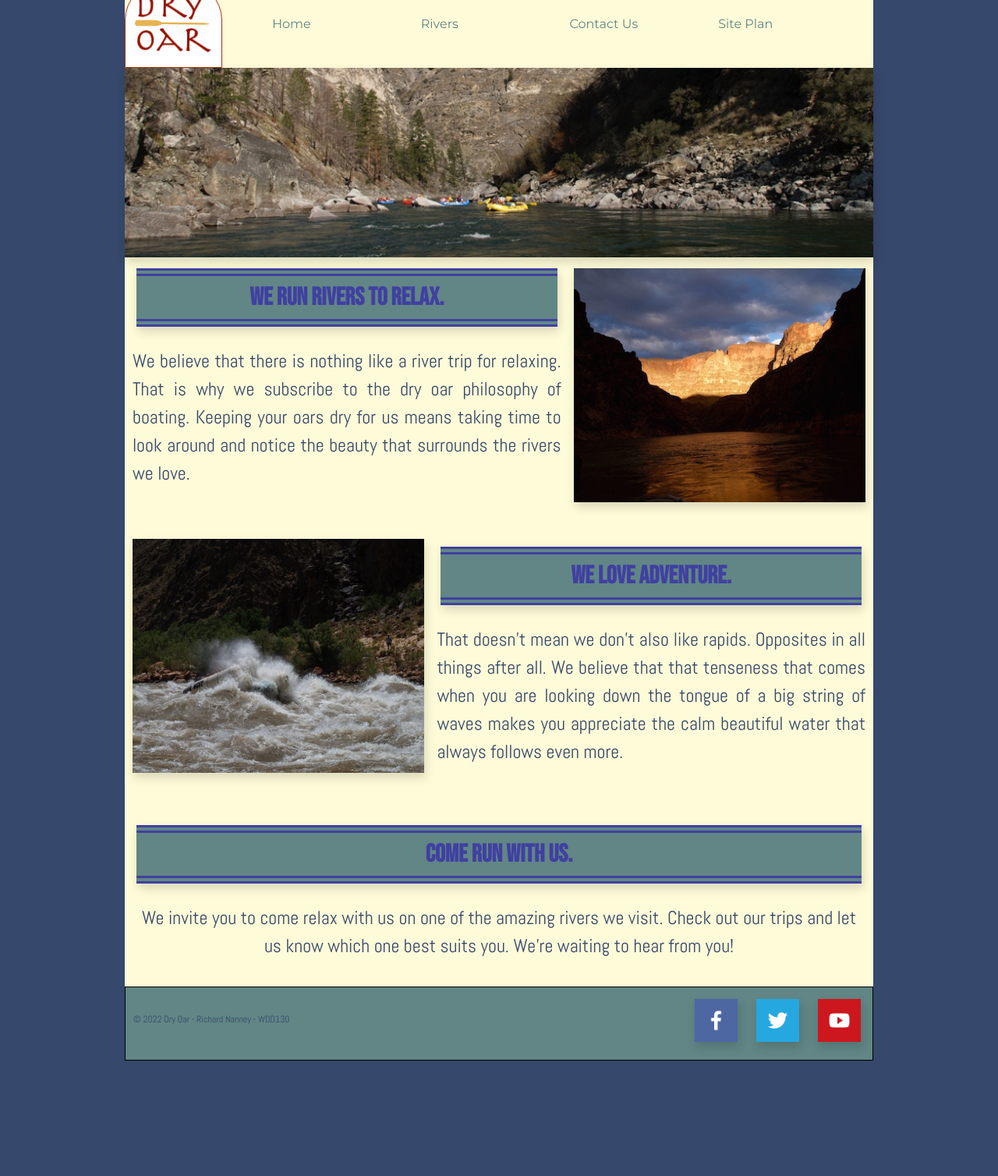
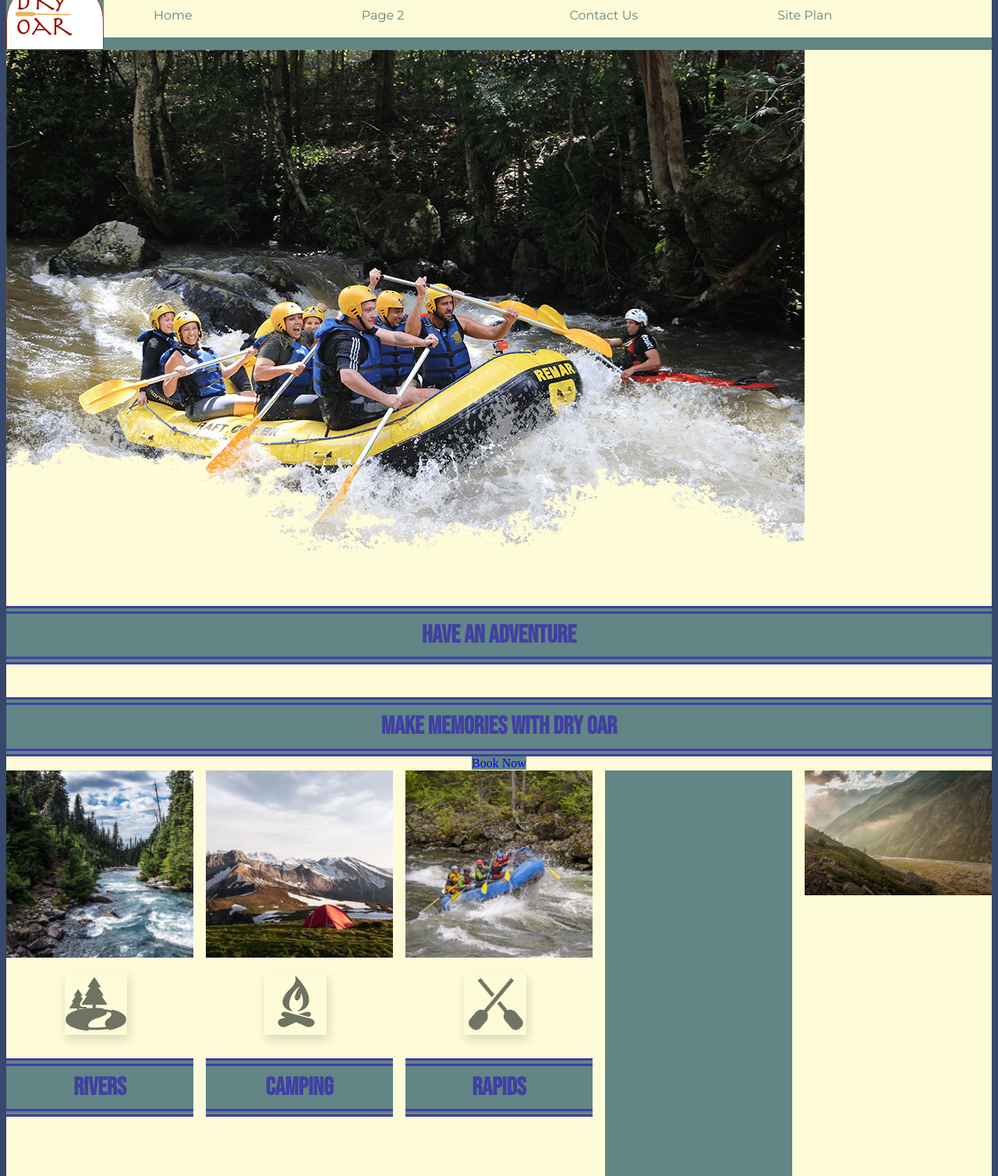
Before and after one commit to richnanney/dry-oar-site, a plain HTML site: page index.html in a window 1280 px wide. Shown: the part 32-1540 px from the top of the page at 78% size. Before the commit the page ends 1400 px from the top, so only its background shows below. Drawn offline with Linux system fonts and the light colour scheme.

Commit message:
fixed version, mostly

```diff
--- a/index.html
+++ b/index.html
@@ -1,9 +1,11 @@
 <!DOCTYPE html>
-<html>
+<html lang="en">
+
 <head>
   <title>Dry Oar | Home</title>
-    <meta charset="utf-8" />
-    <meta name="viewport" content="width=device-width, initial-scale=1" />
+  <meta charset="UTF-8" />
+  <meta http-equiv="X-UA-Compatible" content="IE=edge">
+  <meta name="viewport" content="width=device-width, initial-scale=1.0" />
   <link rel="stylesheet" href="style.css" />
 </head>
 
@@ -11,99 +13,71 @@
   <div id="content">
     <header>
       <div class="logo-box">
-          <img
-            class="logo"
-            src="dryoarlogo.png"
-            alt="Dry Oar boating logo"
-          />
+        <img class="logo" src="images/dryoarlogo.png" alt="Dry Oar boating logo" />
       </div>
       <nav>
         <ul>
-            <li><a href="/index.html">Home</a></li>
-            <li><a href="/rivers.html">Rivers</a></li>
-            <li><a href="/contactus.html">Contact Us</a></li>
-            <li><a href="/site-plan.html">Site Plan</a></li>
+          <li><a href="/index.html" target="_blank">Home</a></li>
+          <li><a href="#" target="_blank">Page 2</a></li>
+          <li><a href="/contactus.html" target="_blank">Contact Us</a></li>
+          <li><a href="/site-plan.html" target="_blank">Site Plan</a></li>
         </ul>
       </nav>
     </header>
-
-      <main>
-        <div class="banner-box">
-          <img
-            class="banner"
-            src="river-wide3.jpg"
-            alt="Dry Oar banner"
-          />
+    <div id="hero">
+      <div id="hero-box">
+        <img id="hero-img" src="images/hero.png" alt="People enjoying white water rafting">
       </div>
-
-        <div class="home-grid">
-          <h2 class="home-headline-1">We run rivers to relax.</h2>
-
-          <p class="home-paragraph-1">
-            We believe that there is nothing like a river trip for relaxing.
-            That is why we subscribe to the dry oar philosophy of boating.
-            Keeping your oars dry for us means taking time to look around and
-            notice the beauty that surrounds the rivers we love.
-          </p>
-
-          <img
-            class="home-right-img"
-            src="river-evening.jpg"
-            alt="peaceful evening shot of a river"
-          />
-
-          <img
-            class="home-left-img"
-            src="hermit1.jpg"
-            alt="exciting shot of extreme rapids"
-          />
-
-          <h2 class="home-headline-2">We love adventure.</h2>
-
-          <p class="home-paragraph-2">
-            That doesn't mean we don't also like rapids. Opposites in all things
-            after all. We believe that that tenseness that comes when you are
-            looking down the tongue of a big string of waves makes you
-            appreciate the calm beautiful water that always follows even more.
-          </p>
-
-          <h2 class="home-headline-3">Come run with us.</h2>
-
-          <p class="home-paragraph-3">
-            We invite you to come relax with us on one of the amazing rivers we
-            visit. Check out our trips and let us know which one best suits you.
-            We're waiting to hear from you!
-          </p>
+      <section id="hero-msg">
+        <h1 class="home-title">Have An Adventure</h1>
+        <h4>Make Memories with Dry Oar </h4>
+        <div class='button-box'>
+          <a class='book' href="rates.html">Book Now</a>
         </div>
+      </section>
+    </div>
+    <main class="home-grid">
+      <section class="rivers-card">
+        <img class="card-img" src="images/rivers.jpg" alt="river in forest">
+        <img class="icon" src="images/river_icon.png" alt="river icon">
+        <h2>Rivers</h2>
+      </section>
+      <section class="camping-card">
+        <img class="card-img" src="images/camping.jpg" alt="tent in mountains">
+        <img class="icon" src="images/fire_icon.png" alt="fire icon">
+        <h2>Camping</h2>
+      </section>
+      <section class="rapids-card">
+        <img class="card-img" src="images/rapids.jpg" alt="rafting boat">
+        <img class="icon" src="images/oars.png" alt="oars icon">
+        <h2>Rapids</h2>
+      </section>
+      <div id="background"></div>
+      <img class="mountains" src="images/mountains.jpg" alt="Misty mountains">
+      <section class="msg">
+        <h2>More Than Just The Thrill</h2>
+        <p>Enjoy the breathtaking scenery. From valleys, meadows, canyons, and high peaks; it's way more than just the
+          rapids. It's a great way to get away from it all and relax amongst all the beauty of the great outdoors. </p>
+        <a class='join' href="rivers.html">Join Us</a>
+      </section>
     </main>
-
     <footer>
-        <p id="info">&copy; 2022 Dry Oar - Richard Nanney - WDD130</p>
-
+      <h3 id="info">&copy; 2022 Dry Oar - Richard Nanney - WDD130</h3>
+      <h3><a href="site-plan-rafting.html">Site Plan</a></h3>
+      <h3><a href="contactus.html">Contact Us</a></h3>
       <div class="social">
         <a class="socialmedia" target="_blank" href="https://facebook.com">
-            <img
-              class="icon"
-              src="facebook.png"
-              alt="Facebook"
-            /></a>
+          <img class="icon" src="images/facebook.png" alt="Facebook" /></a>
 
         <a class="socialmedia" target="_blank" href="https://twitter.com">
-            <img
-              class="icon"
-              src="twitter.png"
-              alt="Twitter"
-            /></a>
+          <img class="icon" src="images/twitter.png" alt="Twitter" /></a>
 
-          <a class="socialmedia" target="_blank" href="https://youtube.com">
-            <img
-              class="icon"
-              src="youtube.png"
-              alt="YouTube"
-            />
+        <a class="socialmedia" target="_blank" href="https://instagram.com">
+          <img class="icon" src="images/instagram.png" alt="Instagram" />
         </a>
       </div>
     </footer>
   </div>
 </body>
+
 </html>
--- a/style.css
+++ b/style.css
@@ -5,18 +5,18 @@ body {
 }
 
 #content {
-  max-width: 960px;
+  max-width: 1600px;
   margin: 0 auto;
   background-color: #fefbd8;
 }
-
-
 
 img {
   max-width: 100%;
 }
 
-h1, h2, h3, h4, h5, h6 {
+h1,
+h2,
+h4 {
   font-family: 'Bebas Neue', Helvetica, sans-serif;
   font-size: 2em;
   line-height: 1.1em;
@@ -29,6 +29,19 @@ h1, h2, h3, h4, h5, h6 {
   border-bottom: 10px double;
 }
 
+h3 {
+  text-decoration: underline;
+  font-family: 'Bebas Neue', Helvetica, sans-serif;
+  font-size: 2em;
+  line-height: 1.1em;
+  color: #4040a1;
+  background-color: #618685;
+  text-align: center;
+  padding: 10px;
+  margin-bottom: 0;
+  border-top: 10px double;
+  border-bottom: 10px double;
+}
 
 p {
   font-family: 'Abel', Helvetica, serif;
@@ -40,18 +53,38 @@ p {
   text-align: justify;
 }
 
-
-
 nav {
   background-color: #fefbd8;
   padding: 1em;
 }
 
-nav a{
+nav a {
   color: #618685;
   line-height: 1.5em;
   text-decoration: none;
   padding: .25em .5em;
+  text-align: center;
+}
+
+#hero-msg h1,
+#hero-msg h4,
+.button-box,
+main section {
+  text-align: center;
+}
+
+#background {
+  height: 725px;
+  background-color: #618685;
+}
+
+.book,
+.join,
+.book:hover,
+.join:hover,
+.msg {
+  background-color: #618685;
+  text-decoration: none;
 }
 
 nav li {
@@ -66,43 +99,18 @@ nav ul {
   grid-template-columns: repeat(auto-fit, minmax(6em, 1fr));
 }
 
-nav a:hover{
+nav a:hover {
   background-color: #4040a1;
   color: #fefbd8;
+  text-decoration: underline;
 }
 
 
-img {
-  max-width: 100%;
-}
-
 .logo {
-  width: 150px;
+  width: 80px;
   position: relative;
 }
 
-.banner {
-  width: 100%;
-   box-shadow: 2px 6px 12px rgba(0, 0, 0, 0.15);
-}
-
-.home-right-img {
-  width: 400px;
-  height: 300px;
-  grid-column: 4 / 6;
-  grid-row: 1 / 3;
-  margin: 10px 15px 5px -10px;
-   box-shadow: 2px 6px 12px rgba(0, 0, 0, 0.15);
-}
-
-.home-left-img {
-  width: 400px;
-  height: 300px;
-  grid-column: 1 / 3;
-  grid-row: 4 / 6;
-  margin: 0 10px 5px 10px;
-   box-shadow: 2px 6px 12px rgba(0, 0, 0, 0.15);
-}
 .logo-box {
   background-color: white;
   border: 1px solid black;
@@ -117,16 +125,15 @@ footer {
   line-height: 3.5em;
   background-color: #618685;
   border: 1px solid black;
+  text-decoration: underline;
 }
 
 header {
   display: grid;
   grid-template-columns: 125px auto;
   align-items: center;
+  background-color: #618685;
 }
-
-
-
 
 .home-grid {
   display: grid;
@@ -134,44 +141,9 @@ align-items: center;
   grid-gap: 1em;
 }
 
-.home-headline-1 {
-  grid-column: 1 / 4;
-  grid-row: 1 / 1;
-  margin: 10px 15px 0 15px;
-   box-shadow: 2px 6px 12px rgba(0, 0, 0, 0.15);
-}
-.home-headline-2 {
-  grid-column: 3 / 6;
-  grid-row: 4 / 4;
-    margin: 10px 15px 0 15px;
-   box-shadow: 2px 6px 12px rgba(0, 0, 0, 0.15);
-}
-.home-headline-3 {
-  grid-column: 1 / 6;
-  grid-row: 7 / 7;
-    margin: 10px 15px 0 15px;
-   box-shadow: 2px 6px 12px rgba(0, 0, 0, 0.15);
-}
-
-.home-paragraph-1 {
-  grid-column: 1 / 4;
-  grid-row: 2 / 3;
-}
-
-.home-paragraph-2 {
-  grid-column: 3 / 6;
-  grid-row: 5 / 6;
-}
-
-.home-paragraph-3 {
-  grid-column: 1 / 6;
-  grid-row: 8;
-  text-align: center;
-}
-
 .logo-box {
   background-color: white;
-  border-radius: 50px 50px 0 0 ;
+  border-radius: 50px 50px 0 0;
   padding: 0.5em;
   border: 1px solid #a43312;
 }
@@ -181,8 +153,8 @@ align-items: center;
 }
 
 .icon {
-  width: 55px;
-  height: 55px;
+  width: 80px;
+  height: 80px;
   box-shadow: 2px 6px 12px rgba(0, 0, 0, 0.15);
   margin: 15px 10px 0 0;
 }
```
Also changed, not shown: images/camping.jpg (added), images/dryoarlogo.png (renamed from dryoarlogo.png), images/facebook.png (renamed from facebook.png), images/fire_icon.png (added), images/hermit1.jpg (renamed from hermit1.jpg), images/hero.png (added), images/instagram.png (added), images/mountains.jpg (added), images/oars.png (added), images/rapids.jpg (added), images/river-evening.jpg (renamed from river-evening.jpg), images/river-wide3.jpg (renamed from river-wide3.jpg), images/river_icon.png (added), images/rivers.jpg (added), 2 more files. Lines whose indentation alone changed are shown as unchanged.
